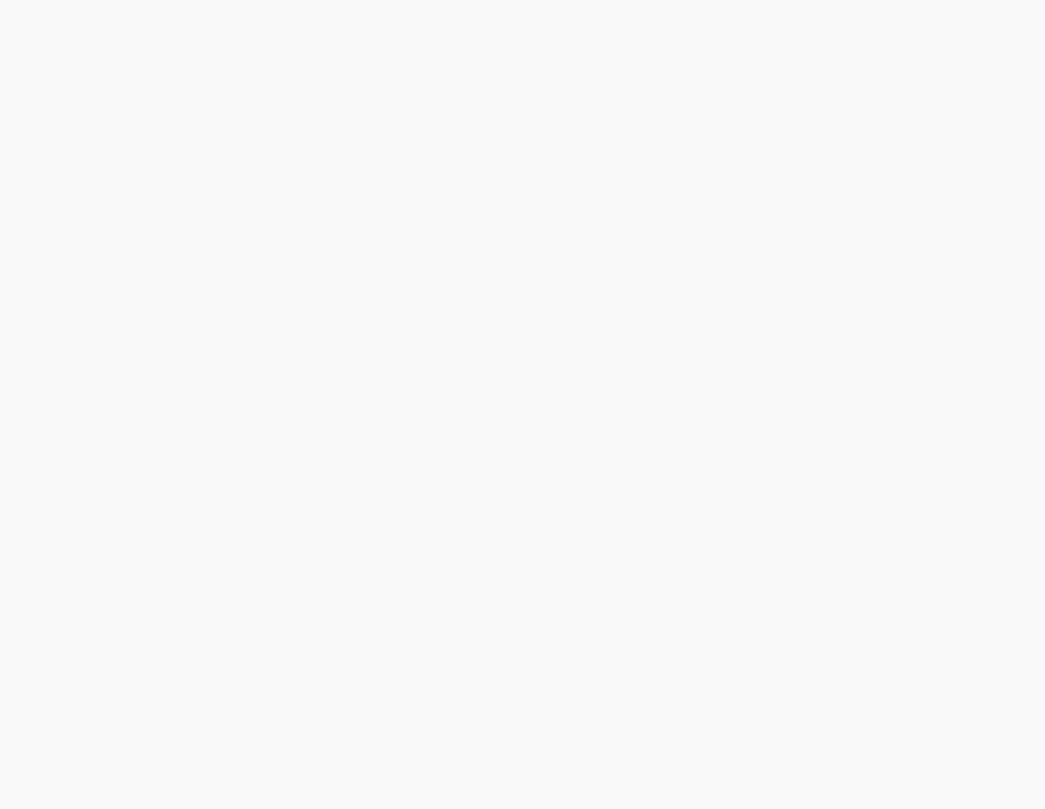
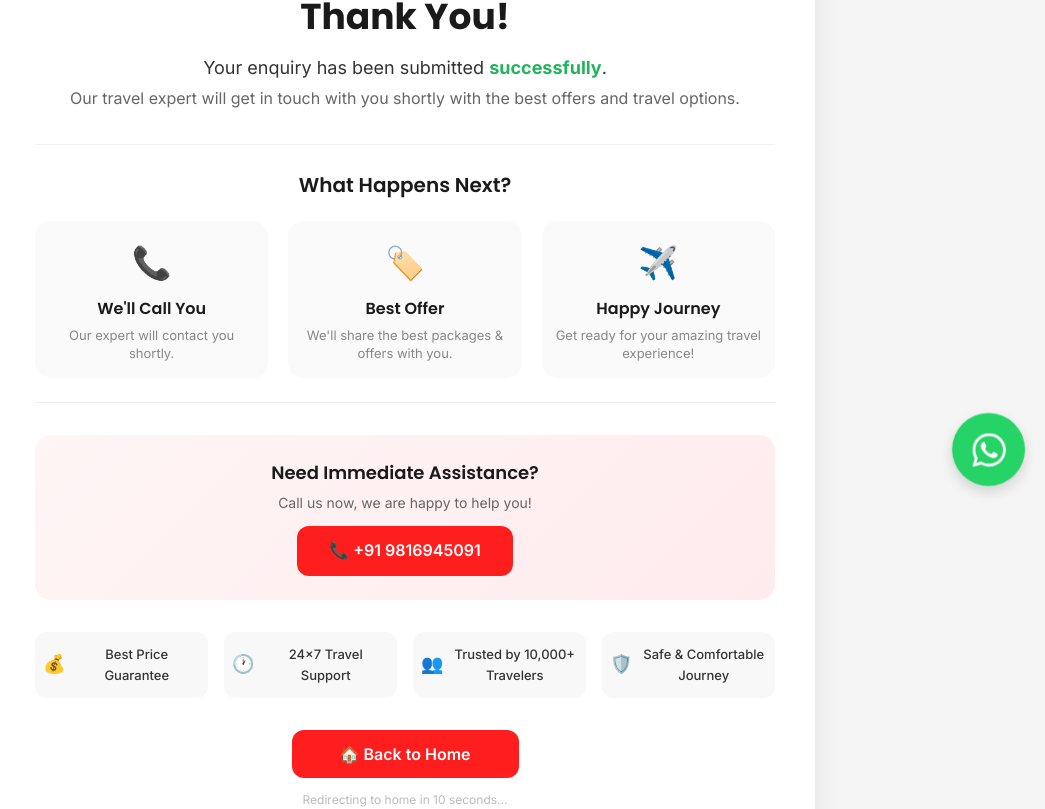
Before and after one commit to sunilsingh0639/the_travel_garh, a React (Vite) app: page /thank-you in a window 1280 px wide. Before the commit this address had no page. Shown: the part 294-1103 px from the top of the page, without its empty margins (235-1280 px from the left). Before the commit the page ends 800 px from the top, so only its background shows below. Built offline with nearby package versions, Linux system fonts and the light colour scheme.

Commit message:
code push

```diff
--- a/src/AppRouter.tsx
+++ b/src/AppRouter.tsx
@@ -12,6 +12,7 @@ import TrendingDetail from './pages/TrendingDetail'
 import BlogDetail from './pages/BlogDetail'
 import UpcomingTrips from './pages/UpcomingTrips'
 import ValueForMoney from './pages/ValueForMoney'
+import ThankYou from './pages/ThankYou'
 
 export default function AppRouter() {
   return (
@@ -31,6 +32,8 @@ export default function AppRouter() {
         <Route path="/international/:name/:city" element={<InternationalDetails />} />
         <Route path="/trending/:name" element={<TrendingDetail />} />
         <Route path="/blog/:slug" element={<BlogDetail />} />
+        <Route path="/thank-you" element={<ThankYou />} />
+
       </Route>
     </Routes>
   )
--- /dev/null
+++ b/src/pages/ThankYou.css
@@ -0,0 +1,282 @@
+.thankyou-page {
+  min-height: 100vh;
+  background: #f5f5f5;
+  padding: 40px 20px;
+  display: flex;
+  align-items: center;
+  justify-content: center;
+}
+
+.thankyou-container {
+  background: #ffffff;
+  border-radius: 24px;
+  padding: 48px 40px;
+  max-width: 820px;
+  width: 100%;
+  box-shadow: 0 4px 30px rgba(0, 0, 0, 0.08);
+  text-align: center;
+}
+
+/* Success Icon */
+.success-icon {
+  display: flex;
+  justify-content: center;
+  margin-bottom: 20px;
+}
+
+.success-icon svg {
+  animation: popIn 0.6s ease-out;
+}
+
+@keyframes popIn {
+  0% {
+    transform: scale(0);
+    opacity: 0;
+  }
+  50% {
+    transform: scale(1.2);
+  }
+  100% {
+    transform: scale(1);
+    opacity: 1;
+  }
+}
+
+/* Titles */
+.thankyou-title {
+  font-size: 36px;
+  font-weight: 700;
+  color: #1a1a1a;
+  margin: 0 0 8px 0;
+}
+
+.thankyou-subtitle {
+  font-size: 18px;
+  color: #333;
+  margin: 0 0 4px 0;
+}
+
+.thankyou-subtitle strong {
+  color: #22B35C;
+}
+
+.thankyou-description {
+  font-size: 16px;
+  color: #666;
+  margin: 0 0 32px 0;
+  line-height: 1.6;
+}
+
+/* Steps Section */
+.steps-container {
+  margin: 32px 0;
+  padding: 24px 0;
+  border-top: 1px solid #f0f0f0;
+  border-bottom: 1px solid #f0f0f0;
+}
+
+.steps-title {
+  font-size: 20px;
+  font-weight: 600;
+  color: #1a1a1a;
+  margin: 0 0 20px 0;
+}
+
+.steps-grid {
+  display: grid;
+  grid-template-columns: repeat(3, 1fr);
+  gap: 20px;
+}
+
+.step-card {
+  text-align: center;
+  padding: 16px 12px;
+  border-radius: 16px;
+  background: #fafafa;
+  transition: transform 0.3s ease, box-shadow 0.3s ease;
+}
+
+.step-card:hover {
+  transform: translateY(-4px);
+  box-shadow: 0 4px 16px rgba(0, 0, 0, 0.06);
+}
+
+.step-icon {
+  font-size: 32px;
+  margin-bottom: 8px;
+  display: block;
+}
+
+.step-card h3 {
+  font-size: 16px;
+  font-weight: 600;
+  color: #1a1a1a;
+  margin: 0 0 4px 0;
+}
+
+.step-card p {
+  font-size: 13px;
+  color: #888;
+  margin: 0;
+  line-height: 1.4;
+}
+
+/* Assistance Box */
+.assistance-box {
+  background: linear-gradient(135deg, #FFF5F5, #FFEBEE);
+  border-radius: 16px;
+  padding: 24px;
+  margin: 24px 0 32px 0;
+}
+
+.assistance-box h3 {
+  font-size: 18px;
+  font-weight: 600;
+  color: #1a1a1a;
+  margin: 0 0 4px 0;
+}
+
+.assistance-box p {
+  font-size: 14px;
+  color: #666;
+  margin: 0 0 12px 0;
+}
+
+.call-button {
+  display: inline-block;
+  background: #FF1E1E;
+  color: #ffffff;
+  padding: 12px 32px;
+  border-radius: 12px;
+  text-decoration: none;
+  font-size: 16px;
+  font-weight: 600;
+  transition: background 0.3s ease, transform 0.3s ease;
+}
+
+.call-button:hover {
+  background: #e01818;
+  transform: scale(1.02);
+}
+
+/* Features Grid */
+.features-grid {
+  display: grid;
+  grid-template-columns: repeat(4, 1fr);
+  gap: 16px;
+  margin: 24px 0 32px 0;
+}
+
+.feature-item {
+  display: flex;
+  align-items: center;
+  justify-content: center;
+  gap: 8px;
+  padding: 12px 8px;
+  background: #f8f8f8;
+  border-radius: 12px;
+  font-size: 13px;
+  font-weight: 500;
+  color: #333;
+}
+
+.feature-icon {
+  font-size: 18px;
+}
+
+/* Home Button */
+.home-button {
+  background: #FF1E1E;
+  color: #ffffff;
+  border: none;
+  padding: 14px 48px;
+  border-radius: 12px;
+  font-size: 16px;
+  font-weight: 600;
+  cursor: pointer;
+  transition: background 0.3s ease, transform 0.3s ease;
+}
+
+.home-button:hover {
+  background: #e01818;
+  transform: scale(1.02);
+}
+
+/* Redirect Text */
+.redirect-text {
+  font-size: 12px;
+  color: #bbb;
+  margin: 12px 0 0 0;
+}
+
+/* Responsive */
+@media (max-width: 768px) {
+  .thankyou-container {
+    padding: 32px 20px;
+  }
+
+  .thankyou-title {
+    font-size: 28px;
+  }
+
+  .thankyou-subtitle {
+    font-size: 16px;
+  }
+
+  .thankyou-description {
+    font-size: 14px;
+  }
+
+  .steps-grid {
+    grid-template-columns: 1fr;
+    gap: 12px;
+  }
+
+  .features-grid {
+    grid-template-columns: 1fr 1fr;
+    gap: 10px;
+  }
+
+  .features-grid .feature-item {
+    font-size: 12px;
+    padding: 10px 6px;
+  }
+
+  .step-card {
+    padding: 12px;
+  }
+
+  .call-button {
+    padding: 10px 24px;
+    font-size: 14px;
+  }
+
+  .home-button {
+    padding: 12px 32px;
+    font-size: 14px;
+  }
+}
+
+@media (max-width: 480px) {
+  .thankyou-container {
+    padding: 24px 16px;
+  }
+
+  .thankyou-title {
+    font-size: 24px;
+  }
+
+  .features-grid {
+    grid-template-columns: 1fr 1fr;
+    gap: 8px;
+  }
+
+  .feature-item {
+    font-size: 11px;
+    padding: 8px 4px;
+  }
+
+  .step-icon {
+    font-size: 24px;
+  }
+}
--- /dev/null
+++ b/src/pages/ThankYou.tsx
@@ -0,0 +1,99 @@
+import { useEffect } from 'react';
+import { useNavigate } from 'react-router-dom';
+import './ThankYou.css';
+
+export default function ThankYou() {
+  const navigate = useNavigate();
+
+  useEffect(() => {
+    // 10 second baad automatically home page pe redirect
+    const timer = setTimeout(() => {
+      navigate('/');
+    }, 10000);
+
+    return () => clearTimeout(timer);
+  }, [navigate]);
+
+  return (
+    <div className="thankyou-page">
+      <div className="thankyou-container">
+        {/* Success Icon */}
+        <div className="success-icon">
+          <svg width="80" height="80" viewBox="0 0 24 24" fill="none">
+            <circle cx="12" cy="12" r="11" stroke="#22B35C" strokeWidth="2" fill="#E8F5E9"/>
+            <path d="M7 12.5L10.5 16L17 9" stroke="#22B35C" strokeWidth="2.5" strokeLinecap="round" strokeLinejoin="round"/>
+          </svg>
+        </div>
+
+        <h1 className="thankyou-title">Thank You!</h1>
+        <p className="thankyou-subtitle">
+          Your enquiry has been submitted <strong>successfully</strong>.
+        </p>
+        <p className="thankyou-description">
+          Our travel expert will get in touch with you shortly with the best offers and travel options.
+        </p>
+
+        {/* What Happens Next */}
+        <div className="steps-container">
+          <h2 className="steps-title">What Happens Next?</h2>
+          <div className="steps-grid">
+            <div className="step-card">
+              <div className="step-icon">📞</div>
+              <h3>We'll Call You</h3>
+              <p>Our expert will contact you shortly.</p>
+            </div>
+            <div className="step-card">
+              <div className="step-icon">🏷️</div>
+              <h3>Best Offer</h3>
+              <p>We'll share the best packages & offers with you.</p>
+            </div>
+            <div className="step-card">
+              <div className="step-icon">✈️</div>
+              <h3>Happy Journey</h3>
+              <p>Get ready for your amazing travel experience!</p>
+            </div>
+          </div>
+        </div>
+
+        {/* Need Immediate Assistance */}
+        <div className="assistance-box">
+          <h3>Need Immediate Assistance?</h3>
+          <p>Call us now, we are happy to help you!</p>
+          <a href="tel:+919816945091" className="call-button">
+            📞 +91 9816945091
+          </a>
+        </div>
+
+        {/* Features */}
+        <div className="features-grid">
+          <div className="feature-item">
+            <span className="feature-icon">💰</span>
+            <span>Best Price Guarantee</span>
+          </div>
+          <div className="feature-item">
+            <span className="feature-icon">🕐</span>
+            <span>24x7 Travel Support</span>
+          </div>
+          <div className="feature-item">
+            <span className="feature-icon">👥</span>
+            <span>Trusted by 10,000+ Travelers</span>
+          </div>
+          <div className="feature-item">
+            <span className="feature-icon">🛡️</span>
+            <span>Safe & Comfortable Journey</span>
+          </div>
+        </div>
+
+        {/* Home Button */}
+        <button
+          onClick={() => navigate('/')}
+          className="home-button"
+        >
+          🏠 Back to Home
+        </button>
+
+        <p className="redirect-text">Redirecting to home in 10 seconds...</p>
+      </div>
+    </div>
+  );
+}
--- a/src/pages/TrendingDetail.tsx
+++ b/src/pages/TrendingDetail.tsx
@@ -10,7 +10,7 @@ import PackageCard from '../components/tour/PackageCard'
 import StayCategory from '../components/tour/StayCategory'
 import ReviewSection from '../components/home/ReviewSection'
 import './TrendingDetail.css'
-
+import { useNavigate } from 'react-router-dom';
 function getPad(w: number) {
   if (w >= 1400) return 120; if (w >= 1100) return 80; if (w >= 900) return 40; return 16
 }
@@ -334,6 +334,7 @@ function getPkgImage(pkg: PackageDetailModel | { name: string; city: string; ima
 }
 
 function EnquiryDialog({ pkg, mobile, onClose, showDestinationField }: { pkg: PackageDetailModel | { name: string; city: string; image: string } | null; mobile: boolean; onClose: () => void; showDestinationField?: boolean }) {
+  const navigate = useNavigate();
   const [name, setName] = useState('')
   const [phone, setPhone] = useState('')
   const [email, setEmail] = useState('')
@@ -442,7 +443,11 @@ function handleContinue(e: React.FormEvent) {
       duration: pkgNights,
     }
     const res2 = await submitEnquiry(payload)
-    if (res2?.success) { setOk('Enquiry sent! Our expert will contact you soon.') }
+    if (res2?.success) {
+       setOk('Enquiry sent! Our expert will contact you soon.')
+      onClose(); // Modal close karein
+      navigate('/thank-you'); // Thank You page pe navigate karein
+      }
     else { setErr('Something went wrong. Please try again.') }
     setLoading(false)
   }
```
